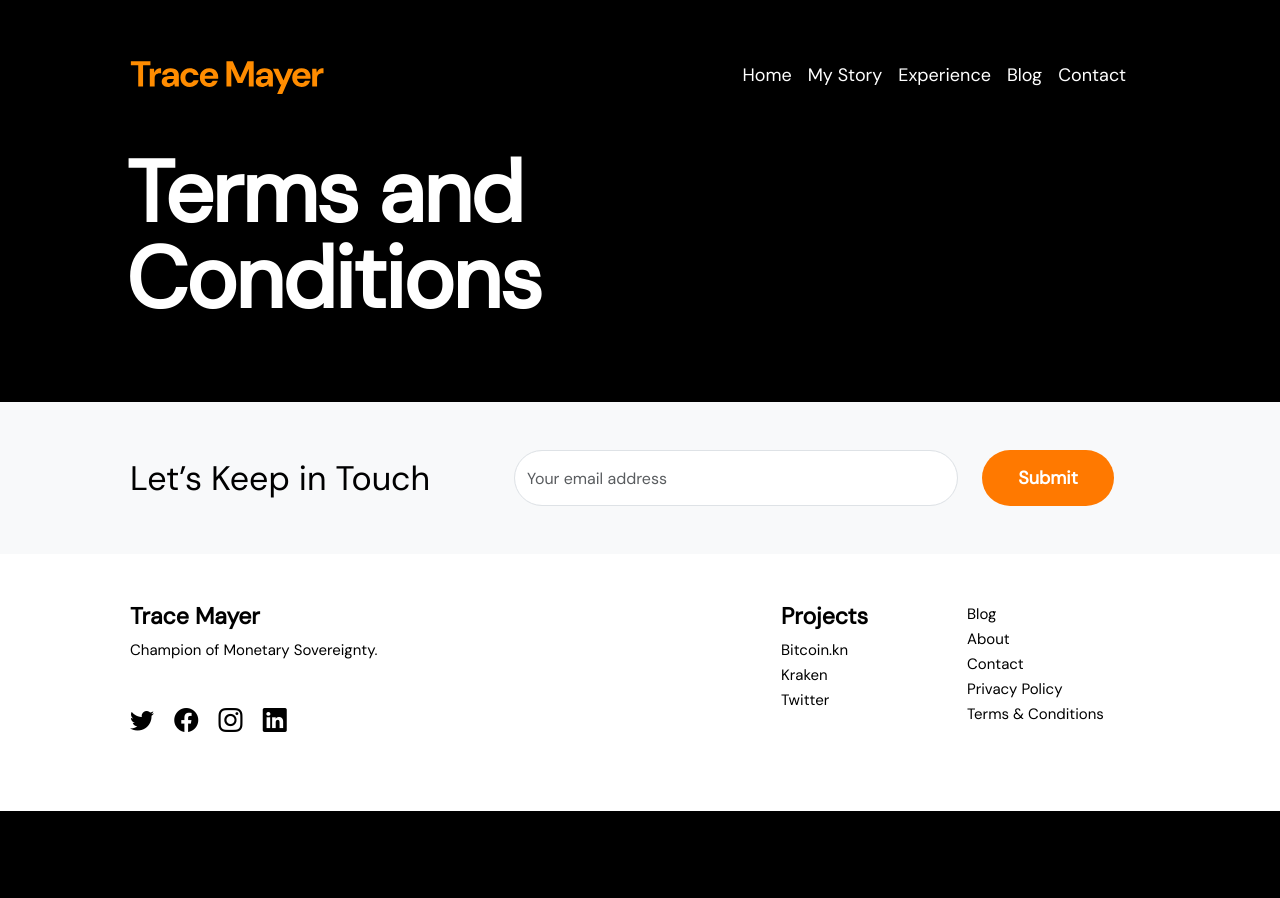
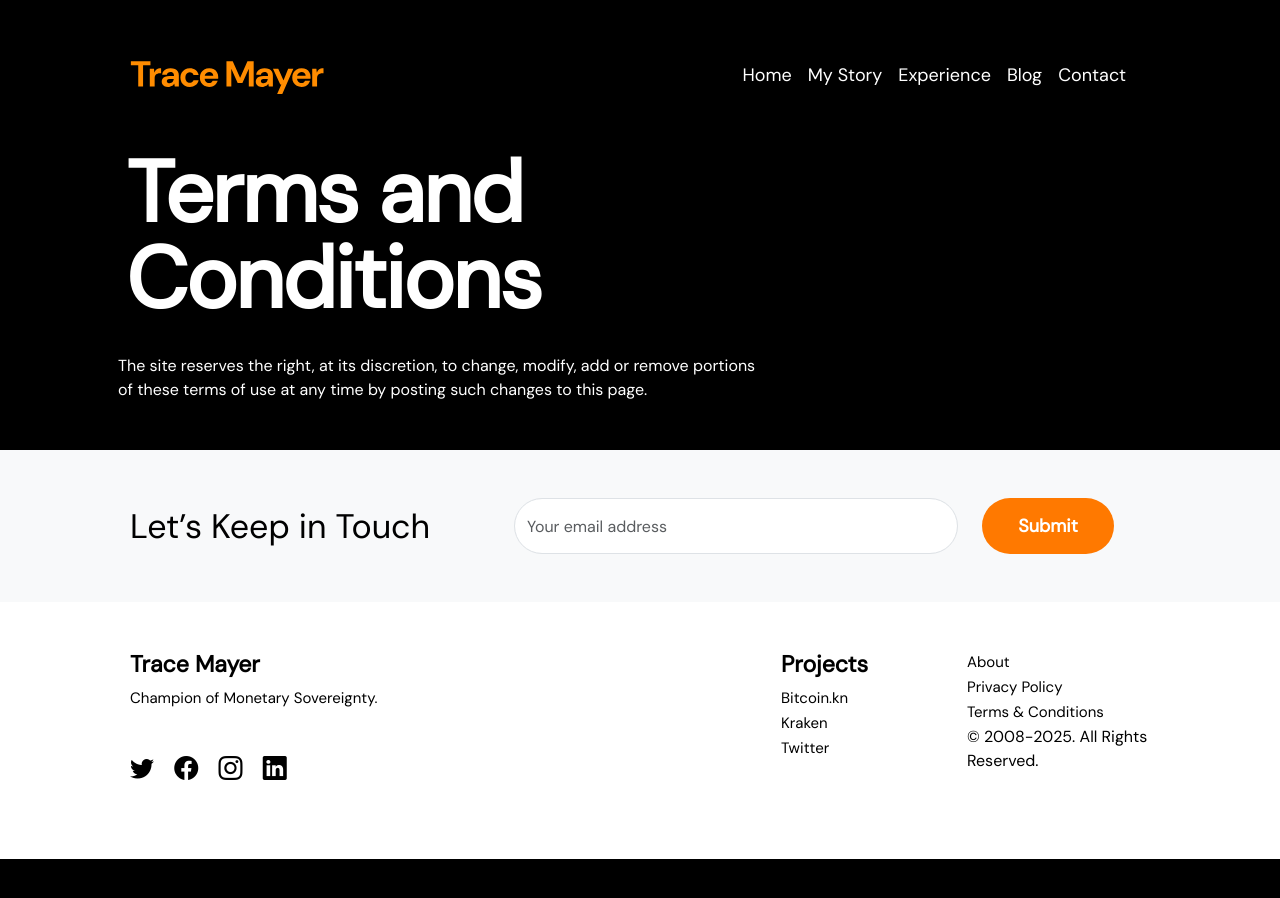
Before and after one commit to sunnankar/trace-mayer, a Jekyll site: the page built from pages/terms.md, in a window 1280 px wide. Built offline with Jekyll 4.4.1, drawn with Linux system fonts in a browser that asks for light colours.

Commit message:
Footer links, privacy and terms.

```diff
--- a/_includes/footer.html
+++ b/_includes/footer.html
@@ -54,14 +54,13 @@
         </ul>
       </div>
 
-      <!-- Company -->
+      <!-- Links -->
       <div class="col-md-3 p-md-5">
         <ul class="list-unstyled">
-          <li><a href="/blog" class="text-black footer-li" style="text-decoration: none">Blog</a></li>
           <li><a href="/story" class="text-black footer-li" style="text-decoration: none">About</a></li>
-          <li><a href="/contact" class="text-black footer-li" style="text-decoration: none">Contact</a></li>
           <li><a href="/privacy" class="text-black footer-li" style="text-decoration: none">Privacy Policy</a></li>
           <li><a href="/terms" class="text-black footer-li" style="text-decoration: none">Terms & Conditions</a></li>
+          <li>© 2008-2025. All Rights Reserved.</li>
         </ul>
       </div>
     </div>
--- a/pages/terms.md
+++ b/pages/terms.md
@@ -9,5 +9,6 @@ permalink: /terms/
   <div class="row w-100">
     <div class="col-md-8  text-start pb-md-5 px-md-5">
       <h1 class="fw-bold display-4 main-h1 pb-3 pb-md-4 px-2">Terms and Conditions</h1>
+      The site reserves the right, at its discretion, to change, modify, add or remove portions of these terms of use at any time by posting such changes to this page.
   </div>
 </div>
```
Also changed, not shown: pages/privacy.md (+1 -0 lines).
